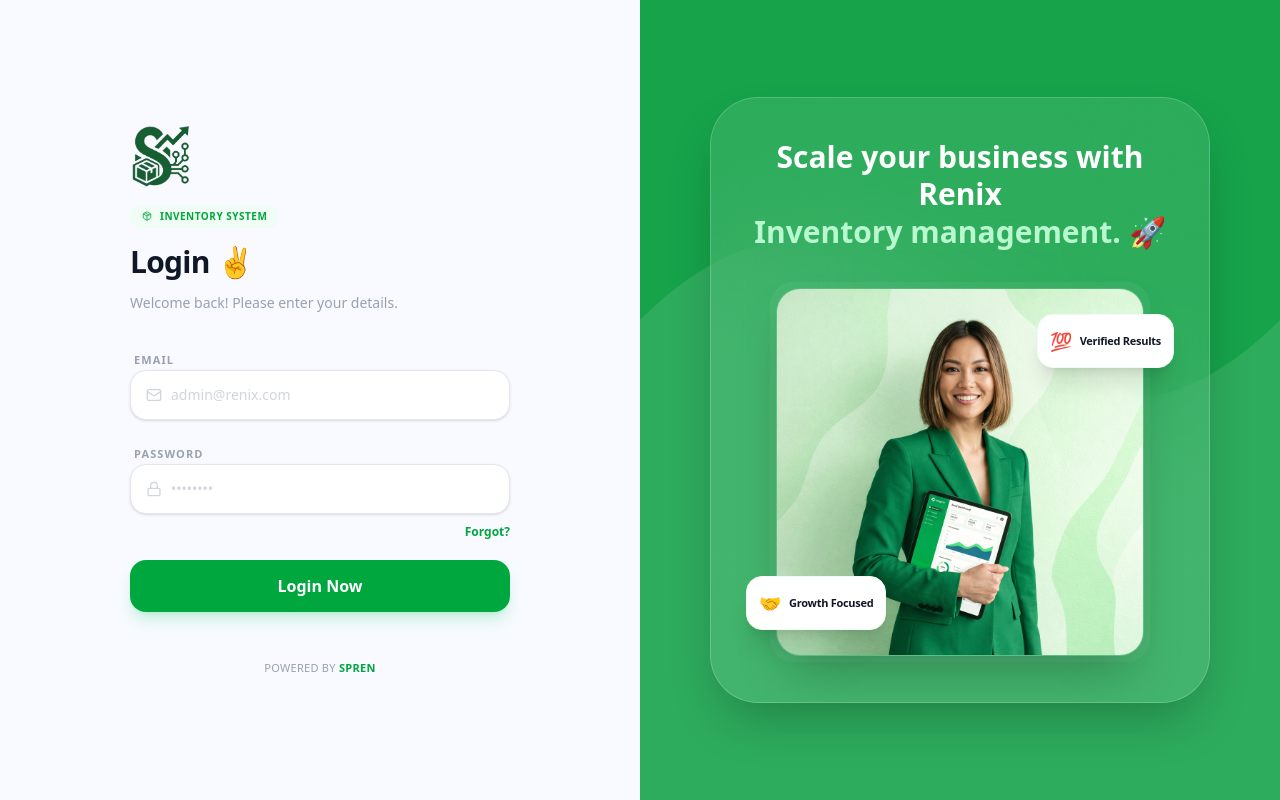
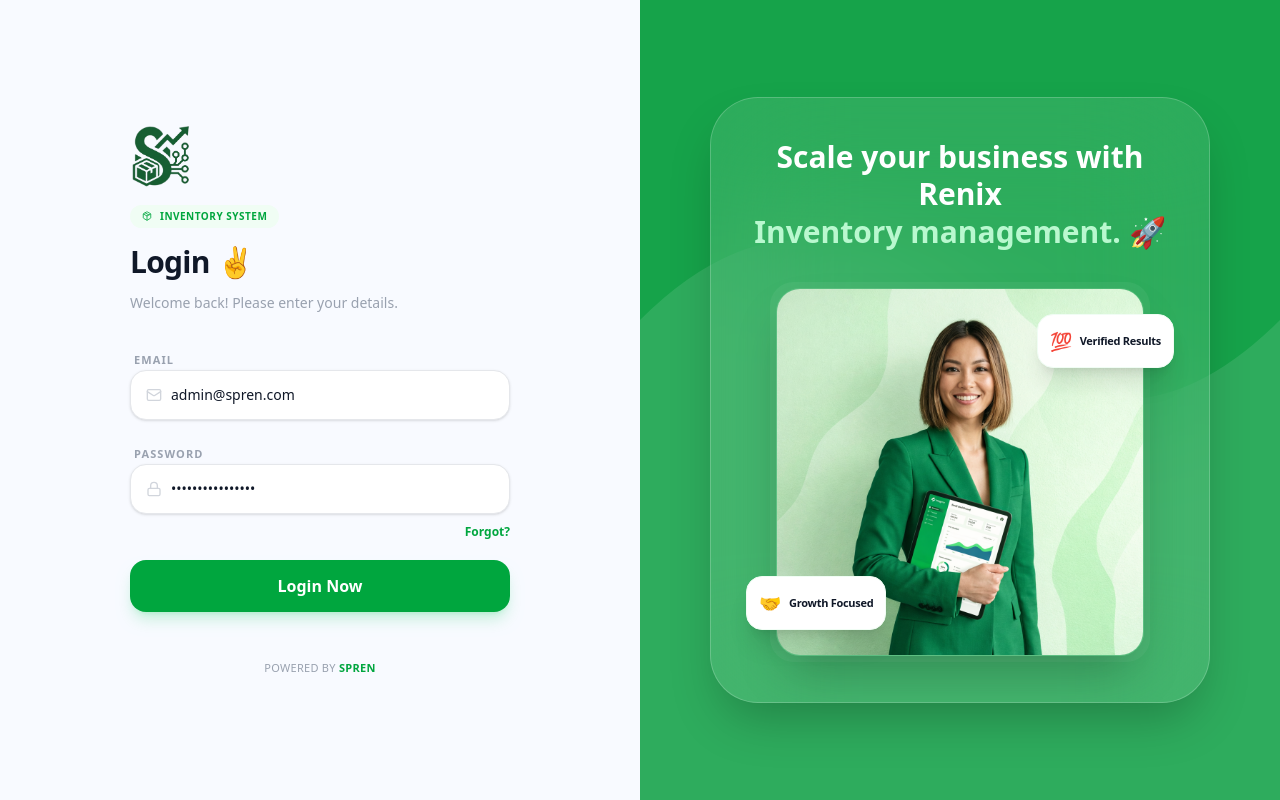
Before and after one commit to CodexAde/Mediblix, a React (Vite) app in the folder frontend/: page /login in a window 1280 px wide. Built offline with nearby package versions, Linux system fonts and the light colour scheme; no server answers.

Commit message:
chore: set default email and password values for login form development

```diff
--- a/frontend/src/pages/Login.jsx
+++ b/frontend/src/pages/Login.jsx
@@ -5,8 +5,8 @@ import { useNavigate } from 'react-router-dom';
 // Image used directly from public folder
 
 const LoginPage = () => {
-  const [email, setEmail] = useState('');
-  const [password, setPassword] = useState('');
+  const [email, setEmail] = useState('admin@spren.com');
+  const [password, setPassword] = useState('SprenPassword123');
   const [isSubmitting, setIsSubmitting] = useState(false);
   const { login } = useAuth();
   const [error, setError] = useState('');
```
